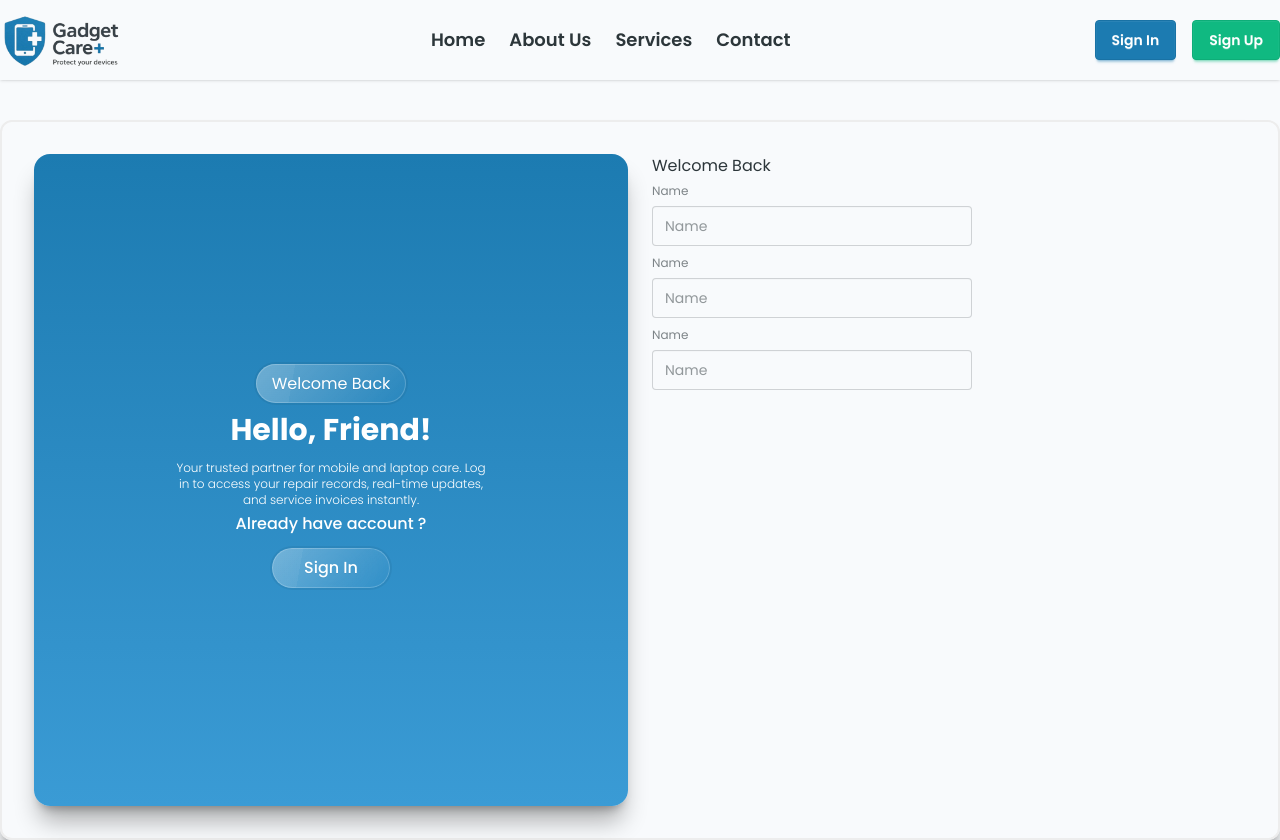
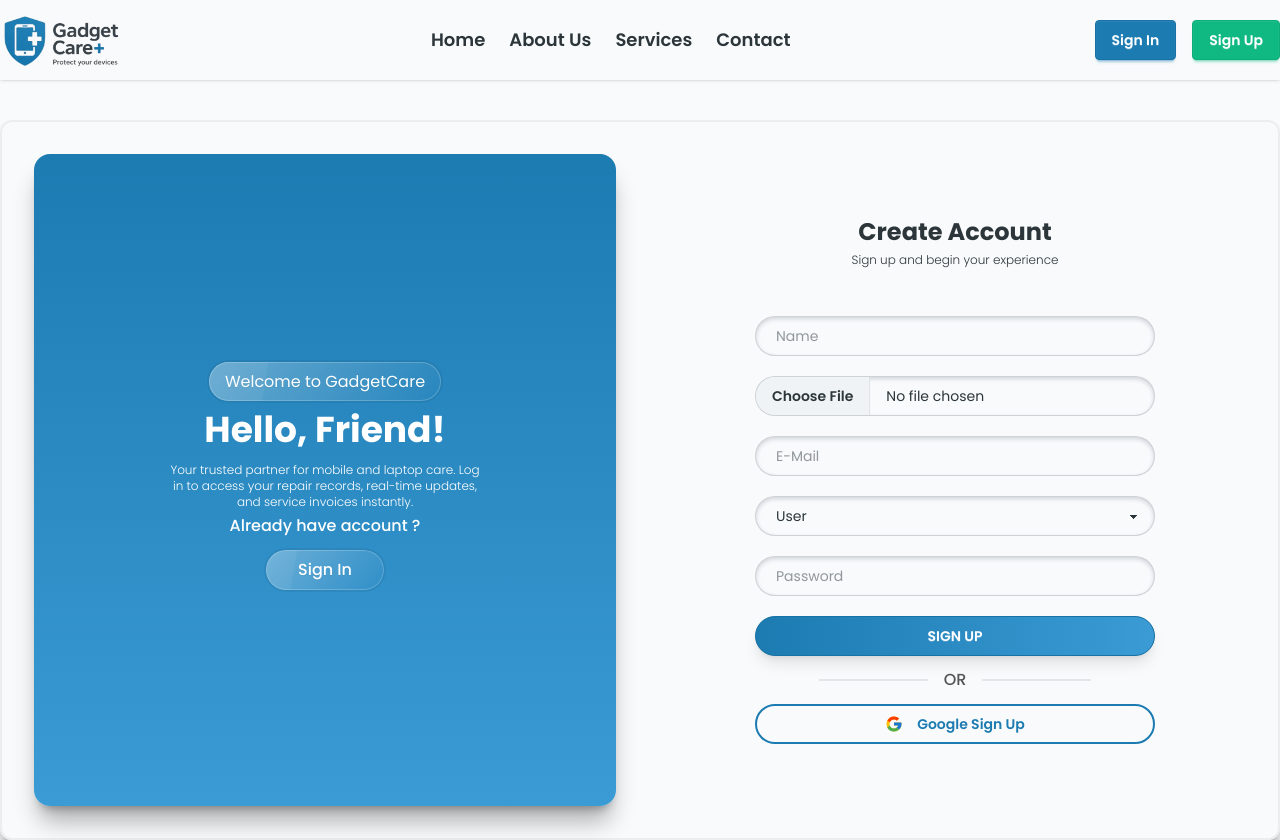
Before and after one commit to abdullabaki/mobile_gadget_repair_shop, a React (Vite) app: page /signup in a window 1280 px wide. Built offline with nearby package versions, Linux system fonts and the light colour scheme.

Commit message:
sign in & up Update

```diff
--- a/src/Pages/Signin/Signin.jsx
+++ b/src/Pages/Signin/Signin.jsx
@@ -1,60 +1,67 @@
 import "react";
+import { FcGoogle } from "react-icons/fc";
 import { Link } from "react-router";
 
 const Signin = () => {
    return (
       <div className="pt-30">
          <div className="h-180 w-7xl mx-auto rounded-xl shadow-xl/30 border-2 border-[#EDEDED] grid grid-cols-2 gap-6 p-8">
-            <div>
-               <form action="">
-                  <h3>Welcome Back</h3>
-                  <fieldset className="fieldset">
-                     <label className="label" htmlFor="name">
-                        Name
-                     </label>
-                     <input
-                        type="text"
-                        id="name"
-                        className="input"
-                        placeholder="Name"
-                     />
-                  </fieldset>
-                  <fieldset className="fieldset">
-                     <label className="label" htmlFor="name">
-                        Name
-                     </label>
-                     <input
-                        type="text"
-                        id="name"
-                        className="input"
-                        placeholder="Name"
-                     />
-                  </fieldset>
-                  <fieldset className="fieldset">
-                     <label className="label" htmlFor="name">
-                        Name
-                     </label>
-                     <input
-                        type="text"
-                        id="name"
-                        className="input"
-                        placeholder="Name"
-                     />
-                  </fieldset>
+            <div className="flex items-center justify-center h-full w-full">
+               <form action="" className="w-100 mx-auto">
+                  <div className="text-center pb-12">
+                     <h3 className="font-bold text-2xl pb-1">
+                        Log In Account
+                     </h3>
+                     <p className="font-light text-xs">
+                        Sign In and begin your experience
+                     </p>
+                  </div>
+
+                  <input
+                     type="email"
+                     id="emaio"
+                     className="rounded-3xl input w-full inset-shadow-sm inset-shadow-neutral-content mb-5 py-2 px-5"
+                     placeholder="E-Mail"
+                     required
+                  />
+                  <input
+                     type="password"
+                     id="password"
+                     className="rounded-3xl input w-full inset-shadow-sm inset-shadow-neutral-content mb-5 py-2 px-5"
+                     placeholder="Password"
+                     required
+                  />
+                  <input
+                     type="submit"
+                     value="Sign In"
+                     className="btn btn-block shadow-lg rounded-3xl uppercase btn-primary bg-linear-to-r from-primary to-secondary text-primary-content hover:bg-linear-to-l"
+                  />
+
+                  <div>
+                     <div className="divider font-medium text-[#555555] px-16">
+                        OR
+                     </div>
+                     <button className="btn btn-block rounded-3xl btn-outline border-primary text-primary border-2 capitalize hover:bg-linear-to-r from-primary to-secondary hover:text-primary-content">
+                        <FcGoogle className="text-lg mr-2" />
+                        Google Sign In
+                     </button>
+                  </div>
                </form>
             </div>
             <div className="flex items-center justify-center h-full w-full text-primary-content rounded-2xl shadow-xl/30 bg-linear-to-b from-primary to-secondary">
                <div className="text-center w-80">
-                  <h3 className="glass inline px-4 py-2 rounded-3xl">Welcome Back</h3>
-                  <h2 className="pt-4 font-bold text-3xl pb-3">Hello, Friend!</h2>
+                  <h3 className="glass inline px-4 py-2 rounded-3xl">
+                     Welcome to GadgetCare
+                  </h3>
+                  <h2 className="pt-4 font-bold text-4xl pb-3">
+                     Hello, Friend!
+                  </h2>
                   <p className="text-xs font-light pb-1">
                      Your trusted partner for mobile and laptop care. Log in to
                      access your repair records, real-time updates, and service
                      invoices instantly.
                   </p>
-                  <p className="font-medium pb-3">
-                     New to GadgetCare ?
-                  </p>
+                  <p className="font-medium pb-3">New to GadgetCare ?</p>
                   <Link to="/signup">
                      <button className="glass inline px-8 py-2 rounded-3xl font-medium">
                         Sign Up
--- a/src/Pages/Signup/Signup.jsx
+++ b/src/Pages/Signup/Signup.jsx
@@ -1,63 +1,93 @@
 import "react";
+import { FcGoogle } from "react-icons/fc";
 import { Link } from "react-router";
 
 const Signup = () => {
    return (
       <div className="pt-30">
-         <div className="h-180 w-7xl mx-auto rounded-xl shadow-xl/30 border-2 border-[#EDEDED] grid grid-cols-2 gap-6 p-8">
+         <div className="h-180 w-7xl mx-auto rounded-xl shadow-xl/30 border-2 border-[#EDEDED] grid grid-cols-2 gap-12 p-8">
             <div className="flex items-center justify-center h-full w-full text-primary-content rounded-2xl shadow-xl/30 bg-linear-to-b from-primary to-secondary">
                <div className="text-center w-80">
-                  <h3 className="glass inline px-4 py-2 rounded-3xl">Welcome Back</h3>
-                  <h2 className="pt-4 font-bold text-3xl pb-3">Hello, Friend!</h2>
+                  <h3 className="glass inline px-4 py-2 rounded-3xl">
+                     Welcome to GadgetCare
+                  </h3>
+                  <h2 className="pt-4 font-bold text-4xl pb-3">
+                     Hello, Friend!
+                  </h2>
                   <p className="text-xs font-light pb-1">
                      Your trusted partner for mobile and laptop care. Log in to
                      access your repair records, real-time updates, and service
                      invoices instantly.
                   </p>
-                  <p className="font-medium pb-3">
-                     Already have account ?
-                  </p>
+                  <p className="font-medium pb-3">Already have account ?</p>
                   <Link to="/signin">
-                     <button className="glass inline px-8 py-2 rounded-3xl font-medium">Sign In</button>
+                     <button className="glass inline px-8 py-2 rounded-3xl font-medium hover:shadow-xl ease-out duration-300">
+                        Sign In
+                     </button>
                   </Link>
                </div>
             </div>
-            <div>
-               <form action="">
-                  <h3>Welcome Back</h3>
-                  <fieldset className="fieldset">
-                     <label className="label" htmlFor="name">
-                        Name
-                     </label>
+            <div className="flex items-center justify-center h-full w-full">
+               <form action="" className="w-100 mx-auto">
+                  <div className="text-center pb-12">
+                     <h3 className="font-bold text-2xl pb-1">
+                        Create Account
+                     </h3>
+                     <p className="font-light text-xs">
+                        Sign up and begin your experience
+                     </p>
+                  </div>
+
                   <input
                      type="text"
                      id="name"
-                        className="input"
+                     className="rounded-3xl input w-full inset-shadow-sm inset-shadow-neutral-content mb-5 py-2 px-5"
                      placeholder="Name"
+                     required
                   />
-                  </fieldset>
-                  <fieldset className="fieldset">
-                     <label className="label" htmlFor="name">
-                        Name
-                     </label>
                   <input
-                        type="text"
-                        id="name"
-                        className="input"
-                        placeholder="Name"
+                     type="file"
+                     id="image"
+                     className="file-input rounded-3xl w-full inset-shadow-sm inset-shadow-neutral-content mb-5"
+                     placeholder="Image"
+                     required
                   />
-                  </fieldset>
-                  <fieldset className="fieldset">
-                     <label className="label" htmlFor="name">
-                        Name
-                     </label>
                   <input
-                        type="text"
-                        id="name"
-                        className="input"
-                        placeholder="Name"
+                     type="email"
+                     id="emaio"
+                     className="rounded-3xl input w-full inset-shadow-sm inset-shadow-neutral-content mb-5 py-2 px-5"
+                     placeholder="E-Mail"
+                     required
                   />
-                  </fieldset>
+                  <select
+                     defaultValue="Type of Account"
+                     className="select rounded-3xl input w-full inset-shadow-sm inset-shadow-neutral-content mb-5 py-2 px-5"
+                  >
+                     <option value="User">User</option>
+                     <option value="Technicians">Technicians</option>
+                  </select>
+                  <input
+                     type="password"
+                     id="password"
+                     className="rounded-3xl input w-full inset-shadow-sm inset-shadow-neutral-content mb-5 py-2 px-5"
+                     placeholder="Password"
+                     required
+                  />
+                  <input
+                     type="submit"
+                     value="Sign Up"
+                     className="btn btn-block shadow-lg rounded-3xl uppercase btn-primary bg-linear-to-r from-primary to-secondary text-primary-content hover:bg-linear-to-l"
+                  />
+
+                  <div>
+                     <div className="divider font-medium text-[#555555] px-16">
+                        OR
+                     </div>
+                     <button className="btn btn-block rounded-3xl btn-outline border-primary text-primary border-2 capitalize hover:bg-linear-to-r from-primary to-secondary hover:text-primary-content">
+                        <FcGoogle className="text-lg mr-2" />
+                        Google Sign Up
+                     </button>
+                  </div>
                </form>
             </div>
          </div>
--- a/src/index.css
+++ b/src/index.css
@@ -15,3 +15,9 @@ body {
       ) !important;
    }
 }
+.input:focus,
+.file-input:focus{
+   border: 2px solid #1c7bb1;
+   outline: none;
+   outline-offset: inherit;
+}
```
Lines whose indentation alone changed are shown as unchanged.
